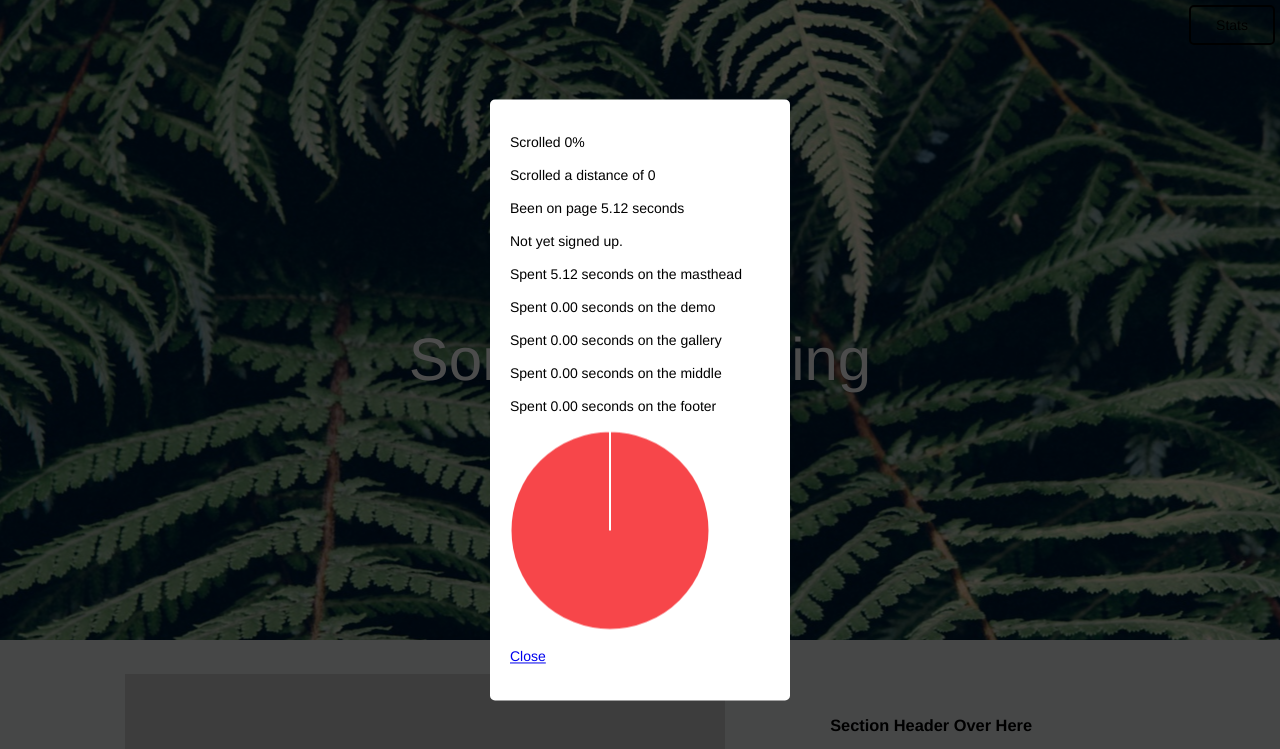
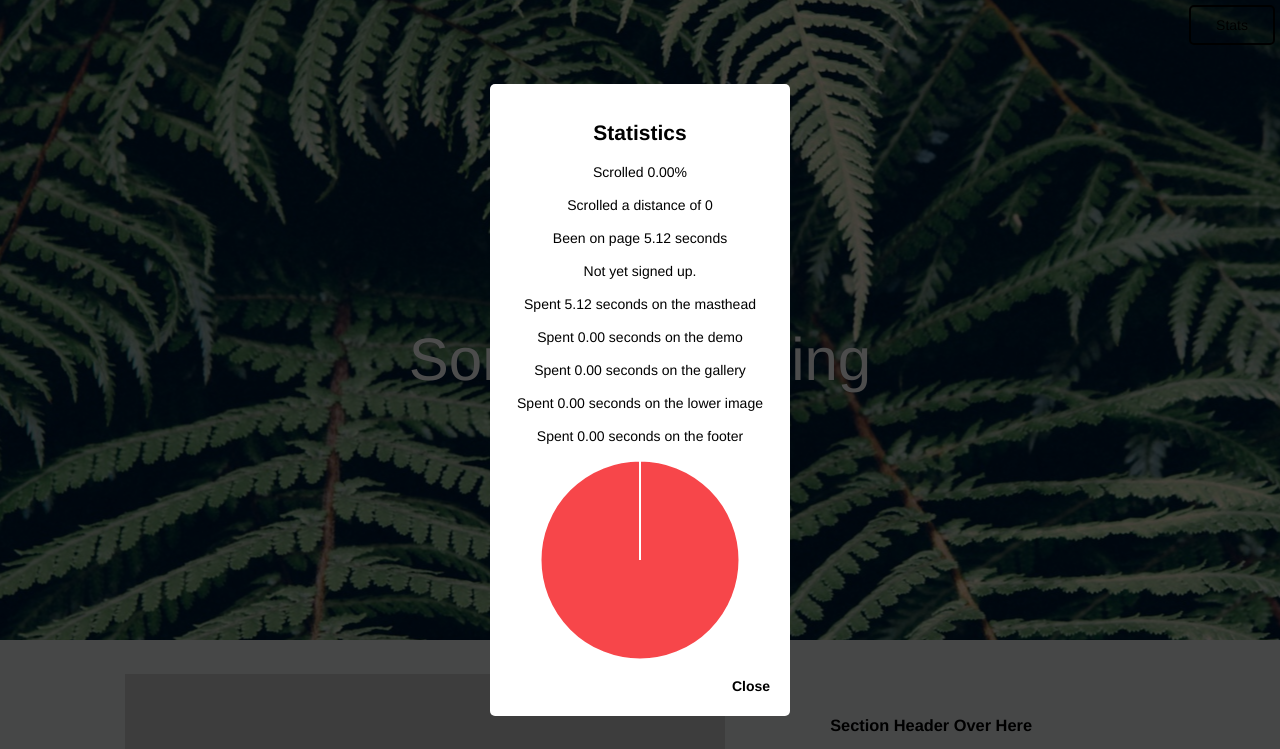
Before and after one commit to pc2459/ru-jq-metrics, a plain HTML site: page index.html in a window 1280 px wide. Both pictures are taken after a click on the button "Stats". Shown: the top 749 px of the page. Drawn offline with nearby package versions, Linux system fonts and the light colour scheme.

Commit message:
Finish adding chart

```diff
--- a/main.css
+++ b/main.css
@@ -161,6 +161,14 @@ section{
 	padding: 20px;
 }
 
+#close-lightbox{
+	color: #000;
+	text-decoration: none;
+	font-weight: 700;
+	float: right;
+
+}
+
 /* Masthead */
 
 .fullbg{
--- a/main.js
+++ b/main.js
@@ -102,7 +102,7 @@ $(document).on('ready', function() {
 
 		// Find time till sign up
 
-		var signedUp = isNaN(clickedSignup) ? "<p>Not yet signed up.</p>" : ("<p>Took " + (clickedSignup - enteredPage) / 1000 + "seconds to sign up");
+		var signedUp = isNaN(clickedSignup) ? "<p>Not yet signed up.</p>" : ("<p>Took " + ((clickedSignup - enteredPage) / 1000).toFixed(2) + " seconds to sign up");
 		// var tillSignup = ((clickedSignup - enteredPage) / 1000);
 
 		// Find time on sections
@@ -114,15 +114,16 @@ $(document).on('ready', function() {
 
 
 
-		var lightbox = '<div class="lightbox-bg"><div class="lightbox">' +
-										'<p>Scrolled ' + percentScrolled + '%</p>' +
+		var lightbox = '<div class="lightbox-bg center"><div class="lightbox">' +
+										'<h2>Statistics</h2>' +
+										'<p>Scrolled ' + percentScrolled.toFixed(2) + '%</p>' +
 										'<p>Scrolled a distance of ' + scrolled + '</p>' +
 										"<p>Been on page " + timeOnPage.toFixed(2) + " seconds</p>" +
 										signedUp +
 										"<p>Spent " + totalTimeOnMasthead.toFixed(2) + " seconds on the masthead</p>" +
 										"<p>Spent " + totalTimeOnDemo.toFixed(2) + " seconds on the demo</p>" +
 										"<p>Spent " + totalTimeOnGallery.toFixed(2) + " seconds on the gallery</p>" +
-										"<p>Spent " + totalTimeOnMiddle.toFixed(2) + " seconds on the middle</p>" +
+										"<p>Spent " + totalTimeOnMiddle.toFixed(2) + " seconds on the lower image</p>" +
 										"<p>Spent " + totalTimeOnFooter.toFixed(2) + " seconds on the footer</p>" +
 										'<canvas id="chart" width="200" height="200"></canvas>' +
 										'<p><a href="#" id="close-lightbox">Close</a></p>' +
@@ -156,7 +157,20 @@ $(document).on('ready', function() {
 		        color: "#FDB45C",
 		        highlight: "#FFC870",
 		        label: "Gallery"
+		    },
+		    {
+		        value: totalTimeOnMiddle,
+		        color: "#FFB0CB",
+		        highlight: "#E59EB6",
+		        label: "Lower Image"
+		    },
+		    {
+		        value: totalTimeOnFooter,
+		        color: "#CC45B6",
+		        highlight: "#CC68B6",
+		        label: "Footer"
 		    }
+
 		];
 
 
@@ -165,17 +179,6 @@ $(document).on('ready', function() {
 
 
 
-
-		// console.log("Clicked on stats");
-		// console.log("Scrolled " + percentScrolled + "%");
-		// console.log("Scrolled a distance of " + scrolled);
-		// console.log("Been on page " + timeOnPage + " seconds");
-		// console.log("Took " + tillSignup + " seconds till sign up");
-		// console.log("Spent " + timeOnMasthead + " seconds on the masthead");
-		// console.log("Spent " + timeOnDemo + " seconds on the demo");
-		// console.log("Spent " + timeOnGallery + " seconds on the gallery");
-		// console.log("Spent " + timeOnMiddle + " seconds on the middle");
-		// console.log("Spent " + timeOnFooter + " seconds on the footer");
 
 	});
 
```
